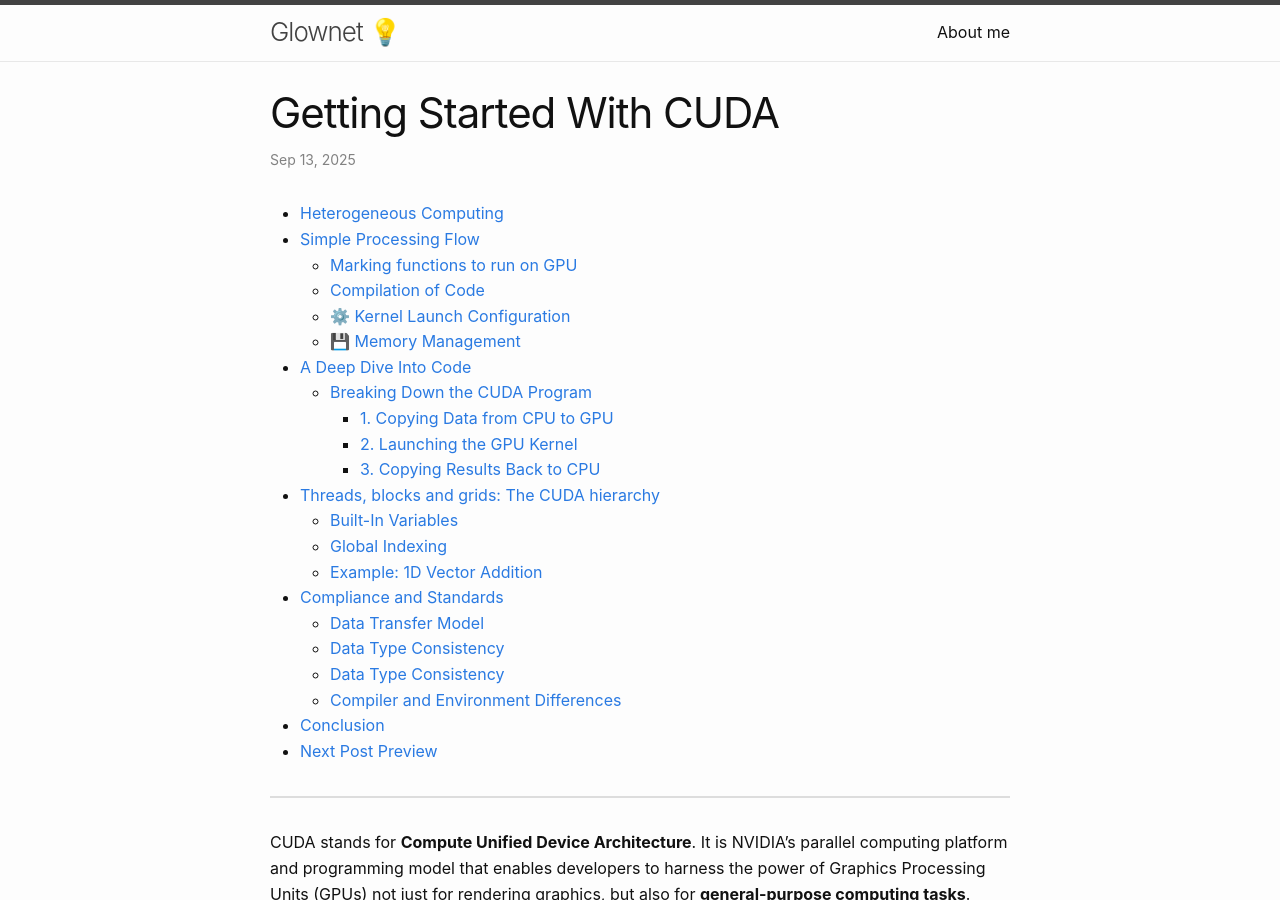
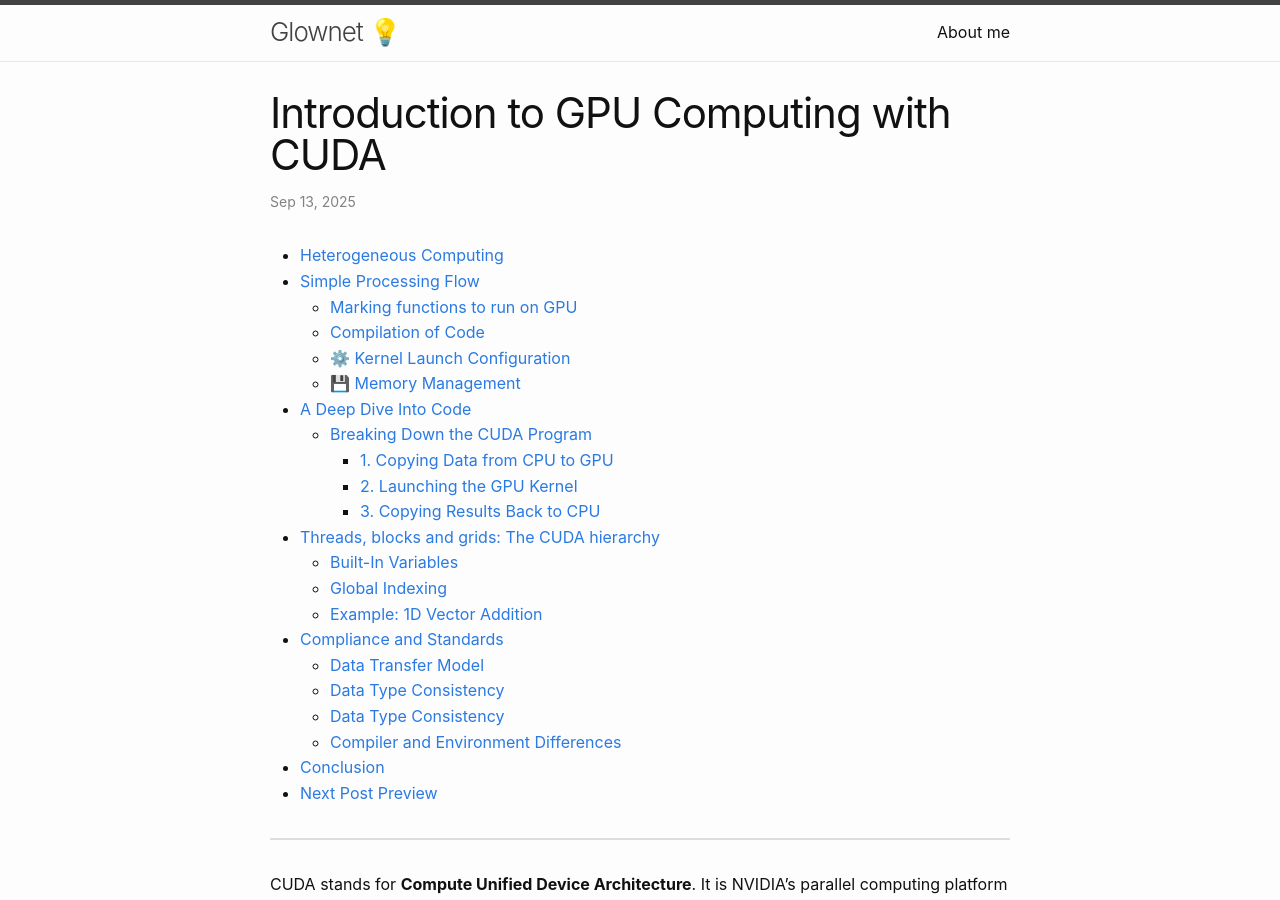
Before and after one commit to ayushi2019031/glownet.io, a Jekyll site: the page built from _posts/2025-09-13-getting-started-with-cuda.md, in a window 1280 px wide and 900 px high. Built offline with Jekyll 4.4.1, drawn with Linux system fonts in a browser that asks for light colours; comment, search, counter and statistics services are not loaded.

Commit message:
Fix minot typos
Add description for web seo

Add references

Add explanation for global indexing

```diff
--- a/_posts/2025-09-13-getting-started-with-cuda.md
+++ b/_posts/2025-09-13-getting-started-with-cuda.md
@@ -1,8 +1,8 @@
 ---
 layout: post
-title: "Getting Started With CUDA"
+title: "Introduction to GPU Computing with CUDA"
 permalink: /getting-started-with-cuda/
-description: "This blog talks about getting started with CUDA. "
+description: "This blog gives an introduction to GPU computing with CUDA, NVIDIA's programming framework. We learn about blocks, threads, and how they map to array indices, along with a walkthrough of a basic code end to end. "
 ---
 
 <script type="module">
@@ -367,7 +368,7 @@
 ---
 ## Conclusion
 
-This post is part of my ongoing learning journey through the **[OLCF (Oak Ridge Leadership Computing Facility) CUDA Training Series by NVIDIA](https://www.olcf.ornl.gov/cuda-training-series/)**. Link to the code examples are present on [GitHub](https://github.com/olcf/cuda-training-series/tree/master)
+This post is part of my ongoing learning journey through the **[OLCF (Oak Ridge Leadership Computing Facility) CUDA Training Series by NVIDIA](https://www.olcf.ornl.gov/cuda-training-series/)**. Link to the code examples are present on [GitHub](https://github.com/olcf/cuda-training-series/tree/master).
 
 The explanations are based on what I understood from the lectures, and all images/figures used here are borrowed from the official OLCF materials.
 
```
Also changed, not shown: other parts of _posts/2025-09-13-getting-started-with-cuda.md (+1 -0 lines), images/2025-09-13-getting-started-with-cuda/indexing-arrays-blocks-and-threads.webp (added).
